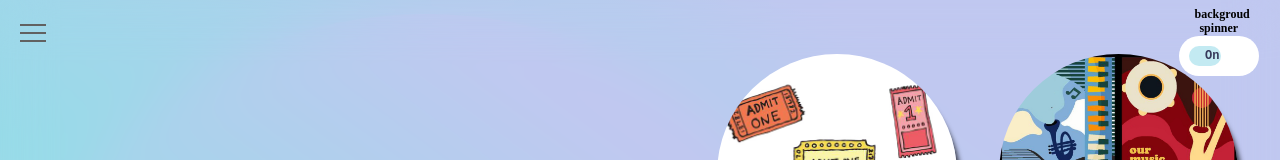
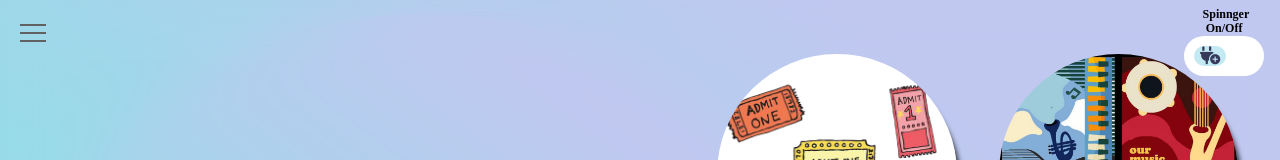
Before and after one commit to RIHFapp/BCM-backup, a React (Create React App) app: page / in a window 1280 px wide. Shown: the top 160 px of the page. Built offline with nearby package versions, Linux system fonts and the light colour scheme; a web font is replaced by a local one.

Commit message:
touch ups

```diff
--- a/public/index.html
+++ b/public/index.html
@@ -25,6 +25,7 @@
       Learn how to configure a non-root public URL by running `npm run build`.
     -->
     <title>Concert Budget Master</title>
+    <script src="https://kit.fontawesome.com/a334a3afe7.js" crossorigin="anonymous"></script>
   </head>
   <body>
     <noscript>You need to enable JavaScript to run this app.</noscript>
--- a/src/Components/BgOverlay.js
+++ b/src/Components/BgOverlay.js
@@ -32,11 +32,11 @@ const BgOverlay = () => {
           >
           </div>
           <div className='onOff'>
-            <p>backgroud spinner</p>
+            <p>Spinnger On/Off</p>
             <div className="switch" data-isOn={isOn} onClick={toggleSwitch}>
               <motion.button className="handle" onClick={handleClick} data-isOn={isOn}layout transition={spring}>
-                <p className='on' data-isOn={isOn}>On</p>
-                <p className='off' data-isOn={isOn}>Of</p>
+                <i className="fa-solid  fa-plug-circle-plus on" data-isOn={isOn}></i>
+                <i className="fa-solid fa-plug-circle-xmark off" data-isOn={isOn}></i>
                 </motion.button>
             </div>
           </div>
```
